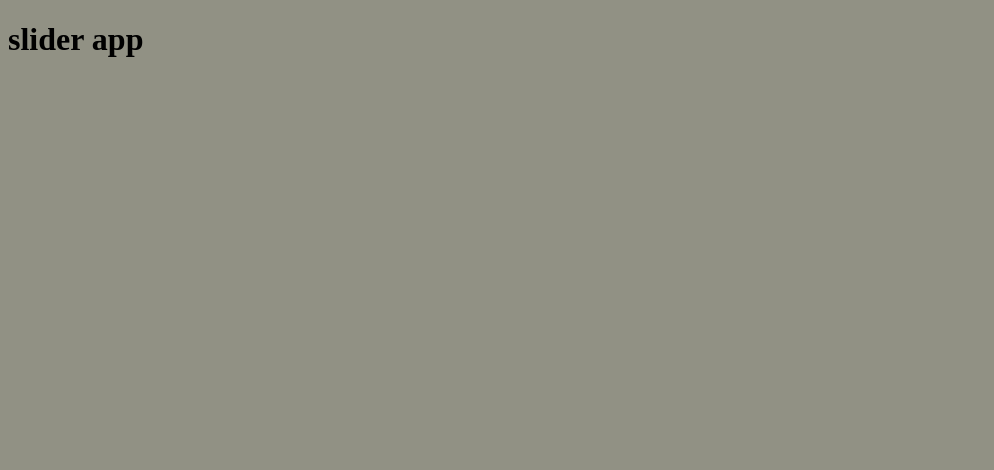
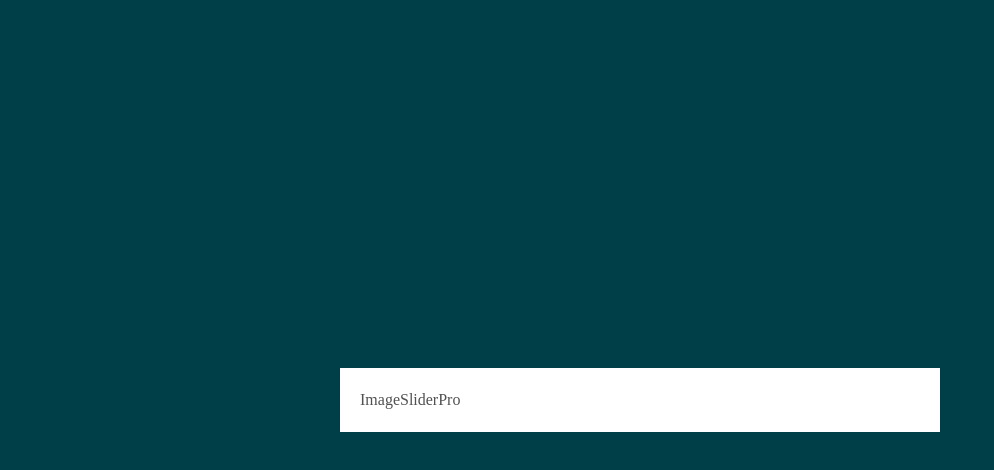
Before and after one commit to kooroosh1363/REACT-slider-with-SASS, a React (Create React App) app: page / in a window 1280 px wide. Shown: the top 470 px of the page, without its empty margins (0-994 px from the left). Built offline with nearby package versions, Linux system fonts and the light colour scheme; a web font is replaced by a local one.

Commit message:
create proimage slider and import swiper in app.jsx

```diff
--- a/package.json
+++ b/package.json
@@ -10,6 +10,7 @@
     "react-dom": "^18.2.0",
     "react-scripts": "5.0.1",
     "sass": "^1.64.2",
+    "swiper": "^10.1.0",
     "web-vitals": "^2.1.4"
   },
   "scripts": {
--- a/src/App.jsx
+++ b/src/App.jsx
@@ -1,11 +1,27 @@
-import "./App";
+import { imageProduct } from ".";
+import "./App.scss";
+import 'swiper/css';
+import 'swiper/css/navigation';
+import 'swiper/css/thumbs';
+import ImageSliderPro from "./component/image-slider/ProImageSlider";
 
 
 
 function App() {
   return (
-    <div className="App">
-      <h1>slider app</h1>
+    <div style={{
+      height: '100vh',
+      display: 'flex',
+      justifyContent: 'center',
+      alignItems: 'center'
+    }}>
+      <div style={{
+        width: '600px',
+        backgroundColor: '#fff',
+        padding: '20px'
+      }}>
+          <ImageSliderPro images={imageProduct}/>
+      </div>
     </div>
   );
 }
--- a/src/App.scss
+++ b/src/App.scss
@@ -10,7 +10,7 @@
 body{
     font-family: 'Bacasime Antique', serif;
     line-height: 1.5;
-    color: #2b2b2b;
+    color: #515151;
     background-color: #003F47;
 }
 
--- /dev/null
+++ b/src/component/image-slider/ProImageSlider.jsx
@@ -0,0 +1,16 @@
+import React from 'react'
+import PropTypes from 'prop-types'
+import './ProImageSlider.scss';
+
+
+const ImageSliderPro = props => {
+  return (
+    <div>ImageSliderPro</div>
+  )
+}
+
+ImageSliderPro.propTypes = {
+    images: PropTypes.array.isRequired
+}
+
+export default ImageSliderPro;
```
Also changed, not shown: src/component/image-slider/ProImageSlider.scss (added), 1 other file (tests, documents, lock files or other folders).
